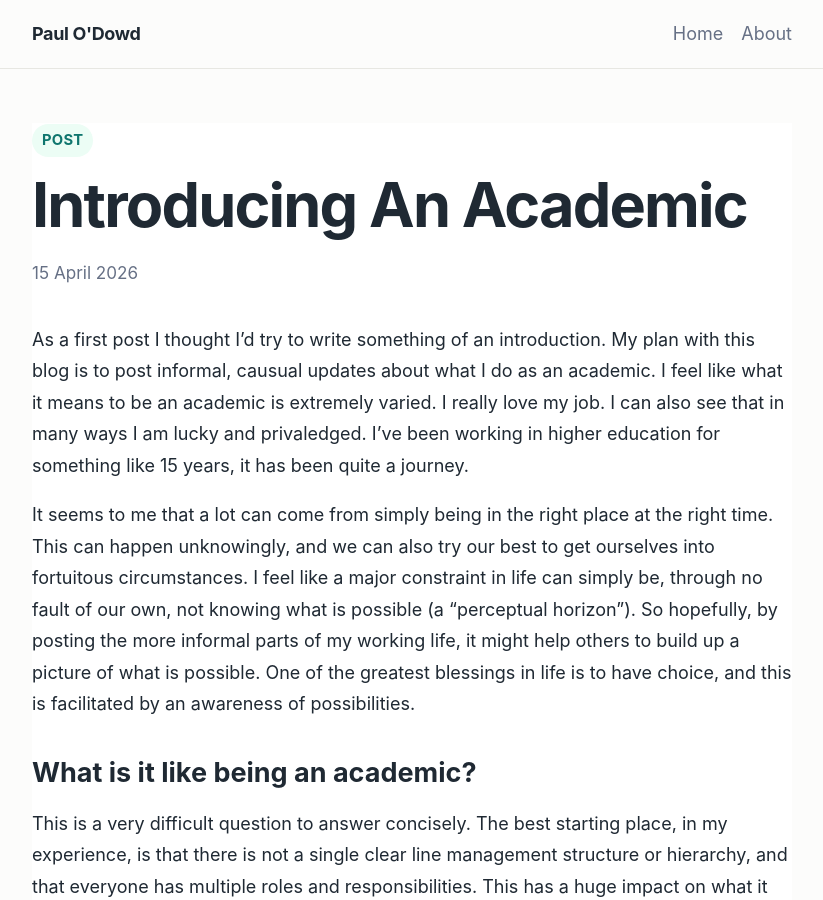
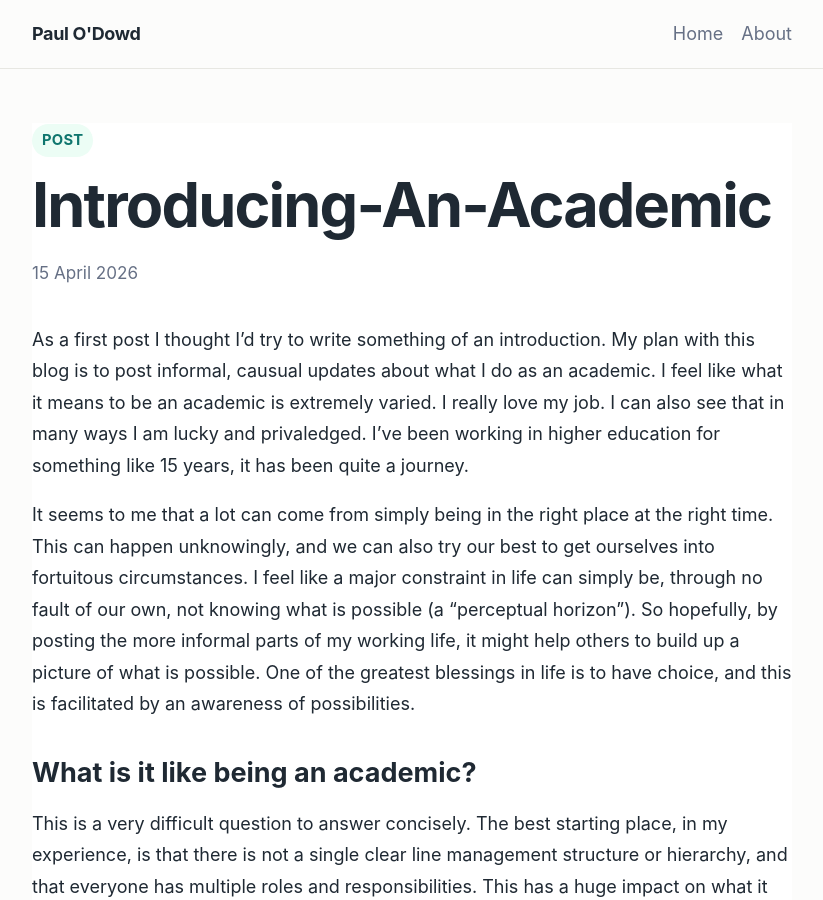
Before and after one commit to paulodowd/paulodowd.github.io, a Jekyll site: the page built from _posts/2026-04-15-Introducing_An_Academic.md, in a window 1280 px wide and 900 px high. Shown: the whole window, without its empty margins (228-1051 px from the left). Built offline with Jekyll 4.4.1, drawn with Linux system fonts in a browser that asks for light colours.

```diff
--- a/_posts/2026-04-15-Introducing_An_Academic.md
+++ b/_posts/2026-04-15-Introducing_An_Academic.md
@@ -1,5 +1,5 @@
 ---
-title: "Introducing An Academic"
+title: Introducing-An-Academic
 date: 2026-04-15
 ---
 
```
